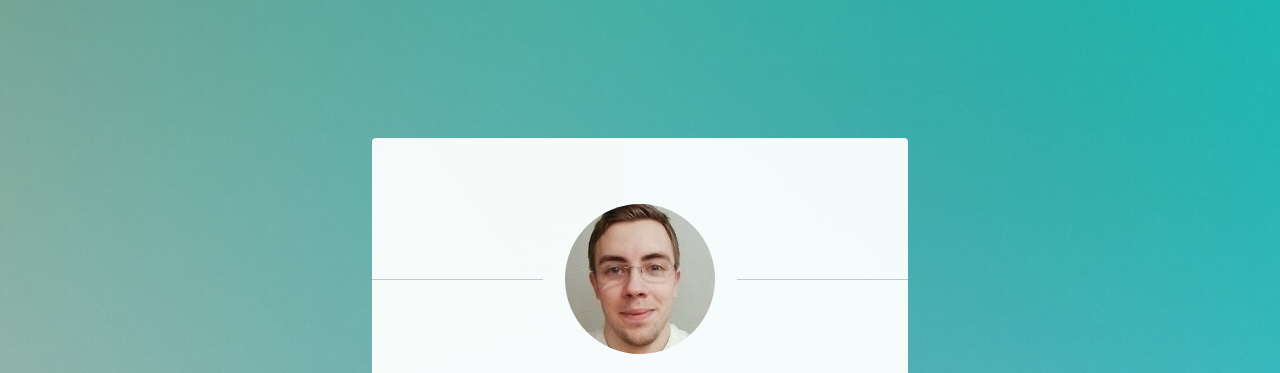
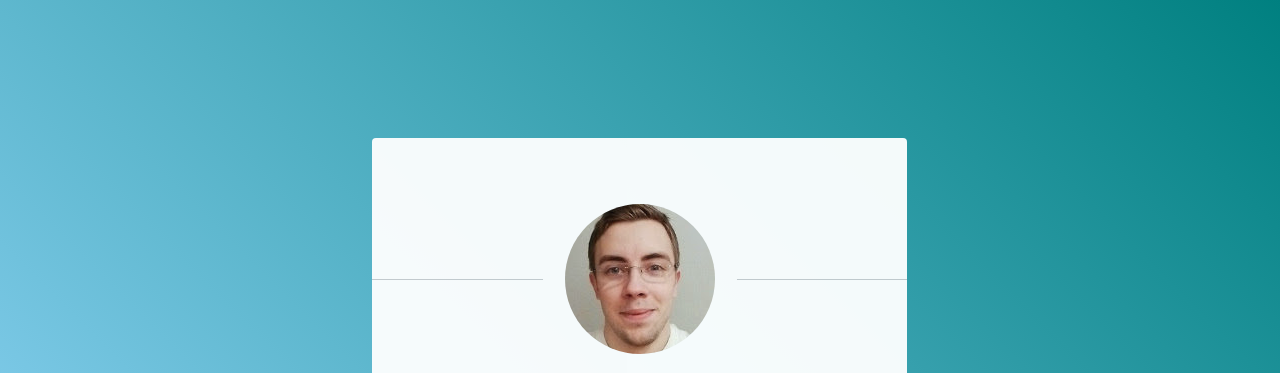
Before and after one commit to akrehl/adriankrehl.com, a plain HTML site: page index.html in a window 1280 px wide. Shown: the top 373 px of the page. Drawn offline with nearby package versions, Linux system fonts and the light colour scheme.

Commit message:
clean up images and css

```diff
--- a/assets/css/main.css
+++ b/assets/css/main.css
@@ -62,40 +62,15 @@ html {
   height: 100%; }
 
 body {
-  height: 100%;
-  background-color: #ffffff;
-  background-image: url("images/overlay.png"), -moz-linear-gradient(60deg, rgba(255, 165, 150, 0.5) 5%, rgba(0, 228, 255, 0.35)), url("../../images/bg.jpg");
-  background-image: url("images/overlay.png"), -webkit-linear-gradient(60deg, rgba(255, 165, 150, 0.5) 5%, rgba(0, 228, 255, 0.35)), url("../../images/bg.jpg");
-  background-image: url("images/overlay.png"), -ms-linear-gradient(60deg, rgba(255, 165, 150, 0.5) 5%, rgba(0, 228, 255, 0.35)), url("../../images/bg.jpg");
-  background-image: url("images/overlay.png"), linear-gradient(60deg, rgba(255, 165, 150, 0.5) 5%, rgba(0, 228, 255, 0.35)), url("../../images/bg.jpg");
-  background-repeat: repeat,			no-repeat,			no-repeat;
-  background-size: 100px 100px,	cover,				cover;
-  background-position: top left,		center center,		bottom center;
-  background-attachment: fixed,			fixed,				fixed; }
-  body:after {
-    content: '';
-    display: block;
-    position: fixed;
-    top: 0;
-    left: 0;
-    width: 100%;
-    height: inherit;
-    opacity: 0;
-    z-index: 1;
-    background-color: #ffffff;
-    background-image: url("images/overlay.png"), -moz-linear-gradient(60deg, rgba(255, 165, 150, 0.5) 5%, rgba(0, 228, 255, 0.35));
-    background-image: url("images/overlay.png"), -webkit-linear-gradient(60deg, rgba(255, 165, 150, 0.5) 5%, rgba(0, 228, 255, 0.35));
-    background-image: url("images/overlay.png"), -ms-linear-gradient(60deg, rgba(255, 165, 150, 0.5) 5%, rgba(0, 228, 255, 0.35));
-    background-image: url("images/overlay.png"), linear-gradient(60deg, rgba(255, 165, 150, 0.5) 5%, rgba(0, 228, 255, 0.35));
-    background-repeat: repeat,			no-repeat;
-    background-size: 100px 100px,	cover;
-    background-position: top left,		center center;
-    -moz-transition: opacity 1.75s ease-out;
-    -webkit-transition: opacity 1.75s ease-out;
-    -ms-transition: opacity 1.75s ease-out;
-    transition: opacity 1.75s ease-out; }
-  body.is-loading:after {
-    opacity: 1; }
+  height: inherit;
+  background: -moz-linear-gradient(45deg, rgba(153,218,255,1) 0%, rgba(0,128,128,1) 100%); /* ff3.6+ */
+  background: -webkit-gradient(linear, left bottom, right top, color-stop(0%, rgba(153,218,255,1)), color-stop(100%, rgba(0,128,128,1))); /* safari4+,chrome */
+  background: -webkit-linear-gradient(45deg, rgba(153,218,255,1) 0%, rgba(0,128,128,1) 100%); /* safari5.1+,chrome10+ */
+  background: -o-linear-gradient(45deg, rgba(153,218,255,1) 0%, rgba(0,128,128,1) 100%); /* opera 11.10+ */
+  background: -ms-linear-gradient(45deg, rgba(153,218,255,1) 0%, rgba(0,128,128,1) 100%); /* ie10+ */
+  background: linear-gradient(45deg, rgba(153,218,255,1) 0%, rgba(0,128,128,1) 100%); /* w3c */
+  filter: progid:DXImageTransform.Microsoft.gradient( startColorstr='#008080', endColorstr='#99DAFF',GradientType=1 ); /* ie6-9 */
+}
 
 /* Type */
 body, input, select, textarea {
--- a/index.html
+++ b/index.html
@@ -29,20 +29,6 @@
 		<meta name="theme-color" content="#ffffff">
 
 		<noscript><link rel="stylesheet" href="/assets/css/noscript.css" /></noscript>
-		<style>
-body {
-	height: 100%;
-	background-color: #ffffff;
-	background-image: url("images/overlay.png"), -moz-linear-gradient(60deg, rgba(255, 165, 150, 0.5) 5%, rgba(0, 228, 255, 0.35)), url("images/backgrounds/bg.jpg");
-	background-image: url("images/overlay.png"), -webkit-linear-gradient(60deg, rgba(255, 165, 150, 0.5) 5%, rgba(0, 228, 255, 0.35)), url("images/backgrounds/bg.jpg");
-	background-image: url("images/overlay.png"), -ms-linear-gradient(60deg, rgba(255, 165, 150, 0.5) 5%, rgba(0, 228, 255, 0.35)), url("images/backgrounds/bg.jpg");
-	background-image: url("images/overlay.png"), linear-gradient(60deg, rgba(255, 165, 150, 0.5) 5%, rgba(0, 228, 255, 0.35)), url("images/backgrounds/bg.jpg");
-	background-repeat: repeat,			no-repeat,			no-repeat;
-	background-size: 100px 100px, cover,				cover;
-	background-position: top left,		center center,		bottom center;
-	background-attachment: fixed,			fixed,				fixed;
-}
-		</style>
 		<meta name="generator" content="Hugo 0.15" />
 		<meta name="google-site-verification" content="1oDME4hwagba3hiLD_ZpaUaCcGWsVW9GPuBcj-AtNXE" />
 		<script>
```
Also changed, not shown: assets/css/images/overlay.png (deleted), images/backgrounds/bg.jpg (deleted), images/overlay.png (deleted), 1 other file.
